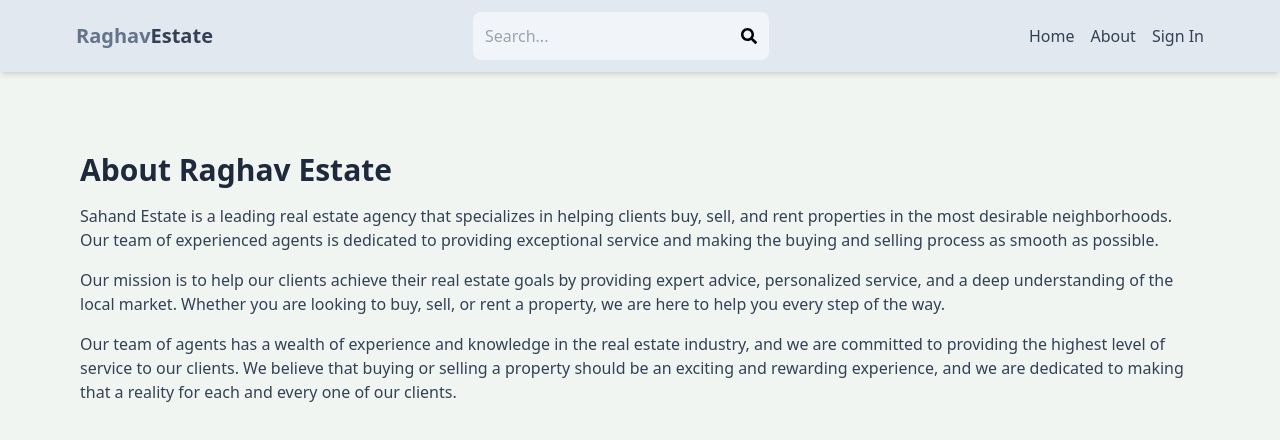
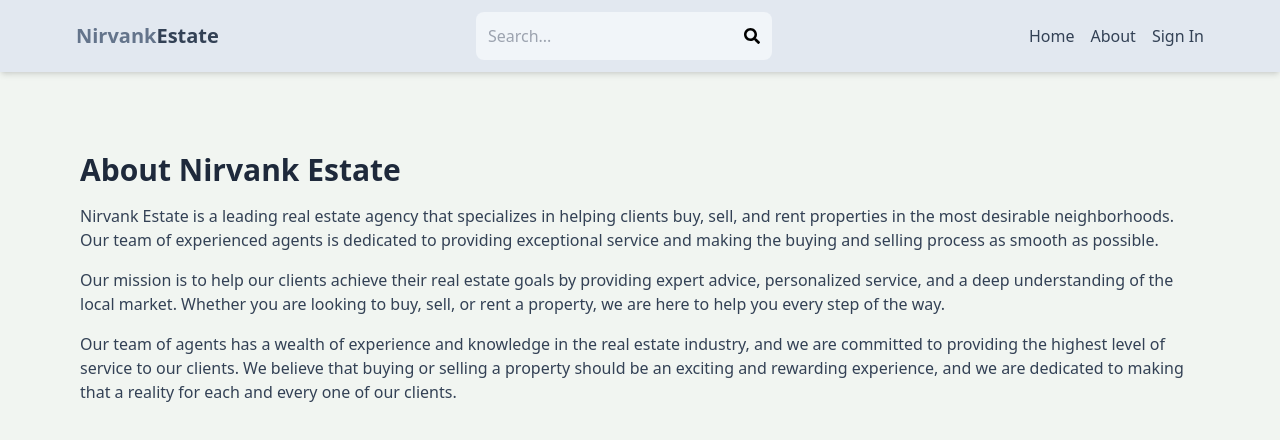
Before and after one commit to Nirvikar3903/Real-Estate--MERN-, a React (Vite) app in the folder real-estate/: page /about in a window 1280 px wide. Shown: the top 440 px of the page. Built offline with nearby package versions, Linux system fonts and the light colour scheme; no server answers.

Commit message:
Change name & add pre installations

```diff
--- a/package.json
+++ b/package.json
@@ -6,8 +6,10 @@
   "type": "module",
   "scripts": {
     "dev": "nodemon api/index.js",
-    "start": " node api/index.js"
+    "start": " node api/index.js",
+    "build":"npm install && npm install --prefix real-estate && npm run build --prefix real-estate"
   },
+
   "keywords": [],
   "author": "",
   "license": "ISC",
--- a/real-estate/src/components/Header.jsx
+++ b/real-estate/src/components/Header.jsx
@@ -34,7 +34,7 @@
         <div className='flex justify-between items-center max-w-6xl mx-auto p-3'>
         <Link to={'/'}>
           <h1 className='font-bold text-sm sm:text-xl flex flex-wrap'>
-              <span className='text-slate-500'>Raghav</span>
+              <span className='text-slate-500'>Nirvank</span>
               <span className='text-slate-700'>Estate</span>
           </h1>
           </Link>
--- a/real-estate/src/pages/About.jsx
+++ b/real-estate/src/pages/About.jsx
@@ -3,8 +3,8 @@
 export default function About() {
   return (
     <div className='py-20 px-4 max-w-6xl mx-auto'>
-      <h1 className='text-3xl font-bold mb-4 text-slate-800'>About Raghav Estate</h1>
-      <p className='mb-4 text-slate-700'>Sahand Estate is a leading real estate agency that specializes in helping clients buy, sell, and rent properties in the most desirable neighborhoods. Our team of experienced agents is dedicated to providing exceptional service and making the buying and selling process as smooth as possible.
+      <h1 className='text-3xl font-bold mb-4 text-slate-800'>About Nirvank Estate</h1>
+      <p className='mb-4 text-slate-700'>Nirvank Estate is a leading real estate agency that specializes in helping clients buy, sell, and rent properties in the most desirable neighborhoods. Our team of experienced agents is dedicated to providing exceptional service and making the buying and selling process as smooth as possible.
       </p>
       <p className='mb-4 text-slate-700'>
       Our mission is to help our clients achieve their real estate goals by providing expert advice, personalized service, and a deep understanding of the local market. Whether you are looking to buy, sell, or rent a property, we are here to help you every step of the way.
```
Also changed, not shown: 1 other file (tests, documents, lock files or other folders).
